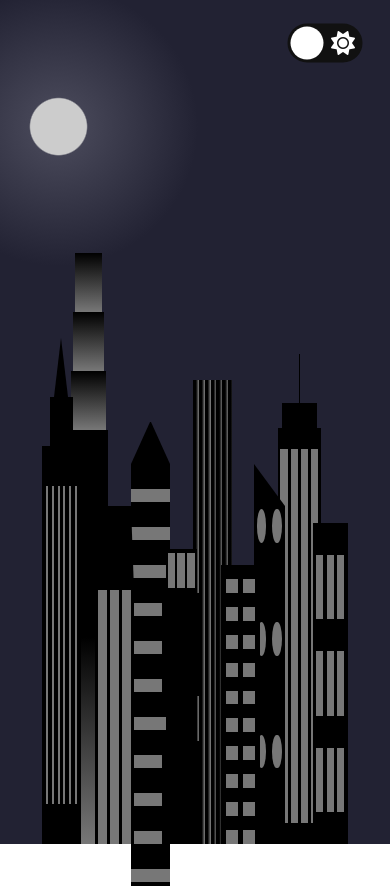
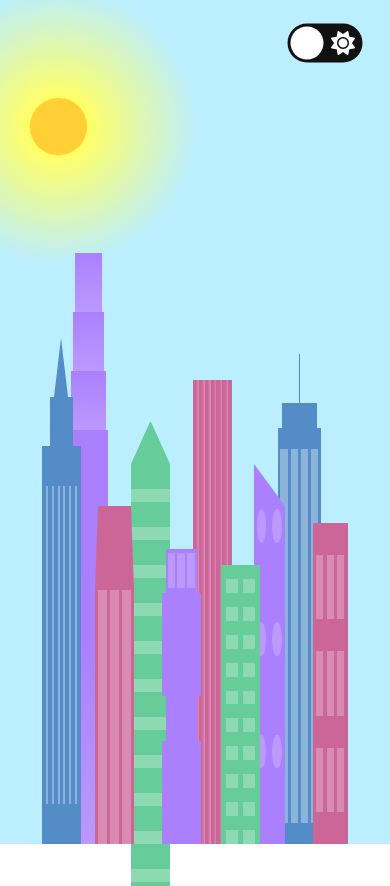
Before and after one commit to EliaxZen/Cidade-Dia-e-Noite, a plain HTML site: page index.html in a window 390 px wide. Drawn offline with Linux system fonts and the light colour scheme.

Commit message:
Update styles.css

```diff
--- a/assets/css/styles.css
+++ b/assets/css/styles.css
@@ -297,29 +297,6 @@ body {
       var(--window-color3) 30%
     );
 }
-
-@media (max-width: 1000px) {
-  :root {
-    --building-color1: #000;
-    --building-color2: #000;
-    --building-color3: #000;
-    --building-color4: #000;
-    --window-color1: #777;
-    --window-color2: #777;
-    --window-color3: #777;
-    --window-color4: #777;
-  }
-  .sky {
-    background: radial-gradient(
-        closest-corner circle at 15% 15%,
-        #ccc,
-        #ccc 20%,
-        #445 21%,
-        #223 100%
-      );
-  }
-}
-
 .noite_dia {
   position: absolute;
   top: 30px;
```
